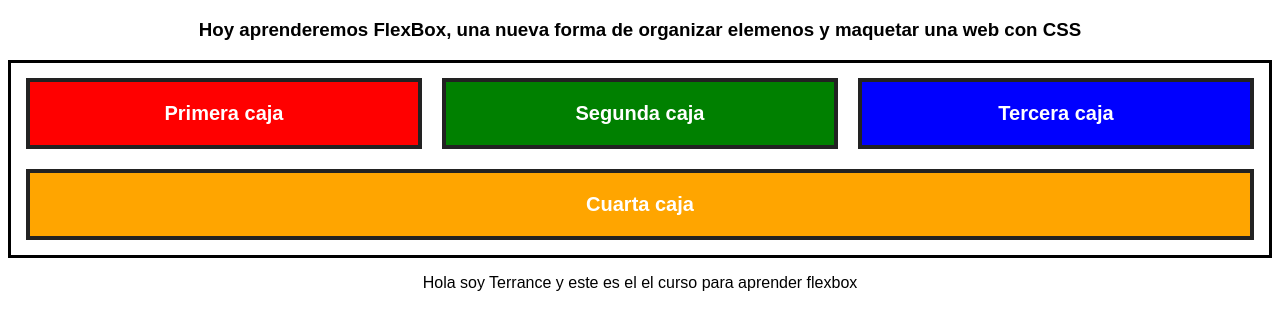
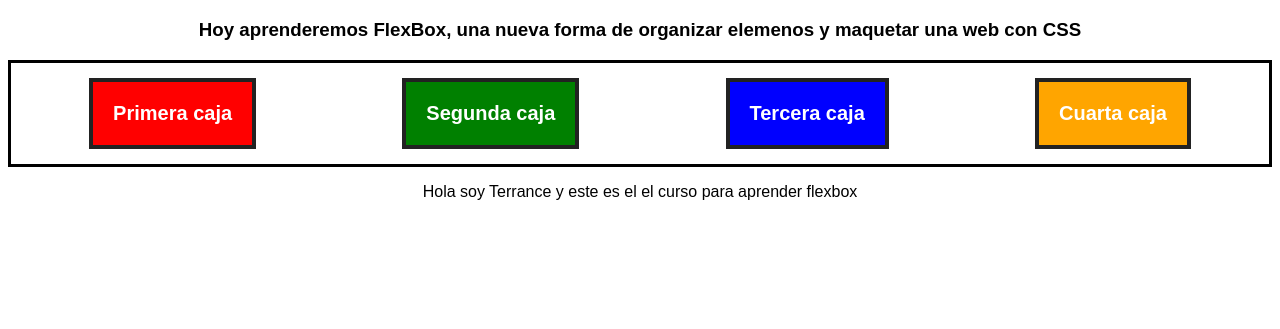
Before and after one commit to Dcterrance88/aprendiendo-flexbox, a plain HTML site: page index.html in a window 1280 px wide. Shown: the part 61-390 px from the top of the page. Drawn offline with Linux system fonts and the light colour scheme.

Commit message:
Alineación en la dirección principal: justify-content
Se aprendió la propiedad justify-content la cual establece la forma en que se reparte el espacio libre disponible en la dirección principal.

```diff
--- a/styles.css
+++ b/styles.css
@@ -17,6 +17,7 @@ body{
   flex-flow: row wrap;/*La propiedad compuesta flex-flow permite establecer simultáneamente las dos propiedades flex-direction y flex-wrap.*/
   border: 3px solid black;
   padding: 5px;
+  justify-content: space-around;
 }
 /*
 Factor de expansión de los elementos flexibles: flex-growflex-grow
@@ -29,7 +30,6 @@ Si hay valores distintos, el espacio se reparte de forma proporcional a esos val
 */
 
 .caja{
-  flex-grow: 1;
   font-size: 20px;
   font-weight: bold;
   text-align: center;
@@ -38,7 +38,6 @@ Si hay valores distintos, el espacio se reparte de forma proporcional a esos val
   padding: 20px;
   border: 4px solid #222;
   margin: 10px;
-  flex-basis: calc((100%/3) - 68px);
 }
 
 .red{
@@ -50,12 +49,9 @@ Si hay valores distintos, el espacio se reparte de forma proporcional a esos val
 }
 
 .blue{
-
-   /*flex-shrink: 0;La propiedad flex-shrink, que toma valores enteros, indica la proporción en que se estrechan los elementos */
   background-color: blue;
 }
 
 .orange{
-  flex-basis: 100%;
   background-color: orange;
 }
```
